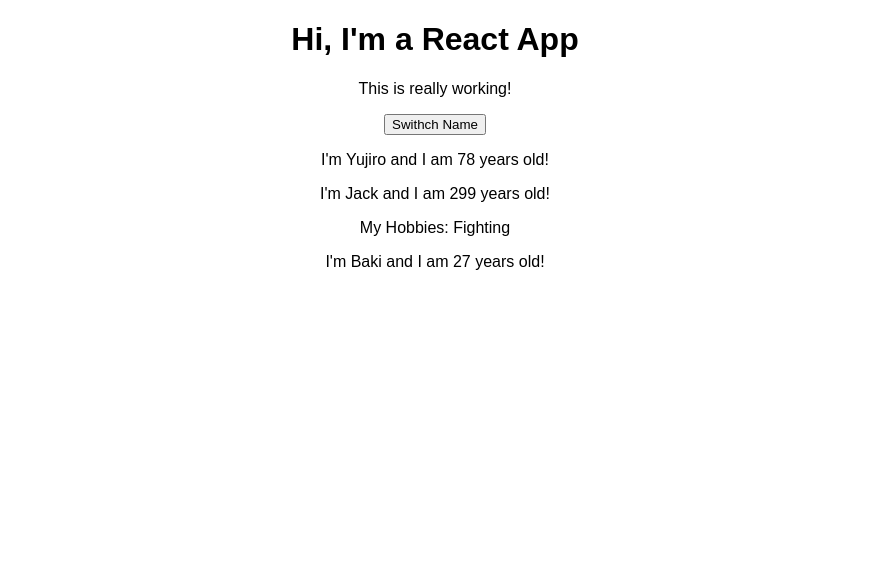
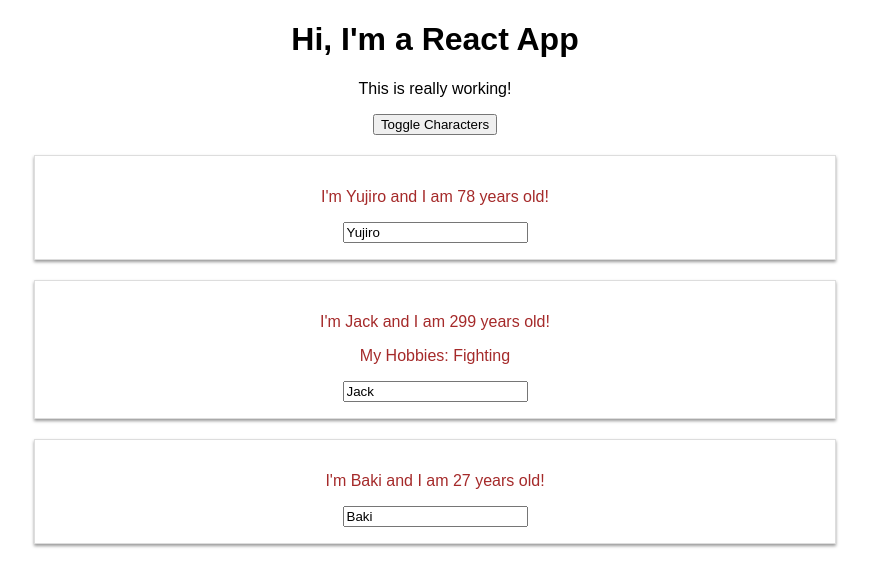
Before and after one commit to MariuszZalew/ReactExerciseApp1, a React (Create React App) app: page / in a window 1280 px wide. Shown: the top 586 px of the page, without its empty margins (205-1074 px from the left). Built offline with nearby package versions, Linux system fonts and the light colour scheme.

Commit message:
add simple CSS

```diff
--- a/src/App.js
+++ b/src/App.js
@@ -31,7 +31,19 @@ class App extends Component {
       ]
     });
   };
-
+  nameChangeHandler = e => {
+    this.setState({
+      persons: [
+        { name: e.target.value, age: 7899 },
+        {
+          name: "Blue",
+          age: 9,
+          plot: "My Hobbies: Fighting, I'm not the eloquent type you know"
+        },
+        { name: "Red", age: 17 }
+      ]
+    });
+  };
   render() {
     return (
       <div className="App">
@@ -40,11 +52,13 @@ class App extends Component {
         <button
           onClick={this.switchNameHandler.bind(this, "Kaoru", "Goki", "Retsu")}
         >
-          Swithch Name
+          Toggle Characters
         </button>
+        <div>
           <Person
             name={this.state.persons[0].name}
             age={this.state.persons[0].age}
+            changed={this.nameChangeHandler}
             click={this.switchNameHandler.bind(
               this,
               "Yujiro",
@@ -70,6 +84,7 @@ class App extends Component {
             click={this.switchNameHandler.bind(this, "One", "Two", "Three")}
           />
         </div>
+      </div>
     );
     // return React.createElement('div', {className: 'App'}, React.createElement('h1', null, 'Does this work now?'));
     // git remote set-url origin git@github.com:username/projectname.git
--- /dev/null
+++ b/src/Person/Person.css
@@ -0,0 +1,9 @@
+.Person {
+  width: 60%;
+  margin: 20px auto;
+  border: 1px solid #ddd;
+  box-shadow: 0 2px 3px #999;
+  padding: 16px;
+  text-align: center;
+  color: brown;
+}
--- a/src/Person/Person.js
+++ b/src/Person/Person.js
@@ -1,12 +1,14 @@
 import React from "react";
+import "./Person.css";
 
 const person = props => {
   return (
-    <div>
+    <div className="Person">
       <p onClick={props.click}>
         I'm {props.name} and I am {props.age} years old!
       </p>
       <p>{props.children}</p>
+      <input type="text" onChange={props.changed} value={props.name} />
     </div>
   );
 };
```
Lines whose indentation alone changed are shown as unchanged.
